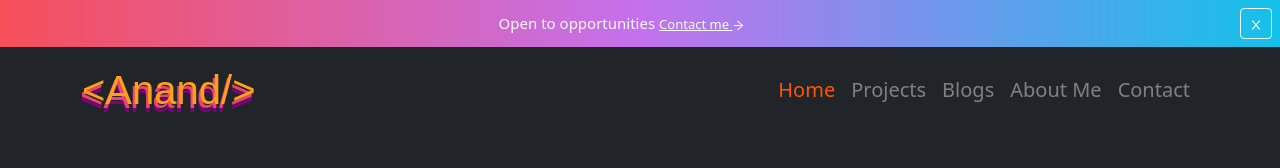
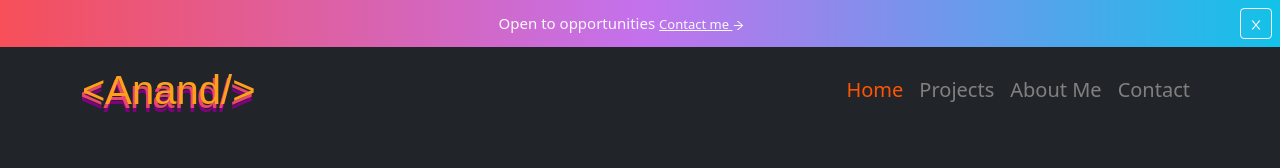
Before and after one commit to anandpothraj/portfolio-frontend, a React (Create React App) app: page / in a window 1280 px wide. Shown: the top 168 px of the page. Built offline with nearby package versions, Linux system fonts and the light colour scheme; a web font is replaced by a local one.

Commit message:
Completed Home Page

```diff
--- a/src/App.js
+++ b/src/App.js
@@ -1,7 +1,7 @@
 import './App.css';
 import React from 'react';
 import Home from './pages/Home';
-import Blogs from './pages/Blogs';
+// import Blogs from './pages/Blogs';
 import About from './pages/About';
 import Report from './pages/Report';
 import Header from './layouts/Header';
@@ -26,7 +26,7 @@ const App = () => {
         <Routes>
           <Route path='/' element={<Home/>} exact/>
           <Route path='/projects' element={<Projects/>} exact/>
-          <Route path='/blogs' element={<Blogs/>} exact/>
+          {/* <Route path='/blogs' element={<Blogs/>} exact/> */}
           <Route path='/about' element={<About/>} exact/>
           <Route path='/contact' element={<Contact/>} exact/>
           <Route path='/report' element={<Report/>} exact/>
--- a/src/components/Header/MobileNavBar.js
+++ b/src/components/Header/MobileNavBar.js
@@ -29,7 +29,7 @@ const MobileNavBar = (props) => {
       <ul className='m-auto text-center d-flex flex-column p-0'>
         <li className='my-5 m-auto w-100' style={location.pathname === "/" ? active : linkCss} onClick={()=>navigateLinks("")}>Home</li>
         <li className='my-5 m-auto w-100' style={location.pathname === "/projects" ? active : linkCss} onClick={()=>navigateLinks("projects")}>Projects</li>
-        <li className='my-5 m-auto w-100' style={location.pathname === "/blogs" ? active : linkCss} onClick={()=>navigateLinks("blogs")}>Blogs</li>
+        {/* <li className='my-5 m-auto w-100' style={location.pathname === "/blogs" ? active : linkCss} onClick={()=>navigateLinks("blogs")}>Blogs</li> */}
         <li className='my-5 m-auto w-100' style={location.pathname === "/about" ? active : linkCss} onClick={()=>navigateLinks("about")}>About</li>
         <li className='my-5 m-auto w-100' style={location.pathname === "/contact" ? active : linkCss} onClick={()=>navigateLinks("contact")}>Contact</li>
       </ul>
--- a/src/components/Header/SubNavbar.js
+++ b/src/components/Header/SubNavbar.js
@@ -19,7 +19,7 @@ const SubNavBar = () => {
     <Nav className='text-center h5'>
         <Link to="/" className='m-2' style={location.pathname === "/" ? active : linkCss}>Home</Link>
         <Link to="/projects" className='m-2' style={location.pathname === "/projects" ? active : linkCss}>Projects</Link>
-        <Link to="/blogs" className='m-2' style={location.pathname === "/blogs" ? active : linkCss}>Blogs</Link>
+        {/* <Link to="/blogs" className='m-2' style={location.pathname === "/blogs" ? active : linkCss}>Blogs</Link> */}
         <Link to="/about" className='m-2' style={location.pathname === "/about" ? active : linkCss}>About Me</Link>
         <Link to="/contact" className='m-2' style={location.pathname === "/contact" ? active : linkCss}>Contact</Link>
     </Nav>
```
